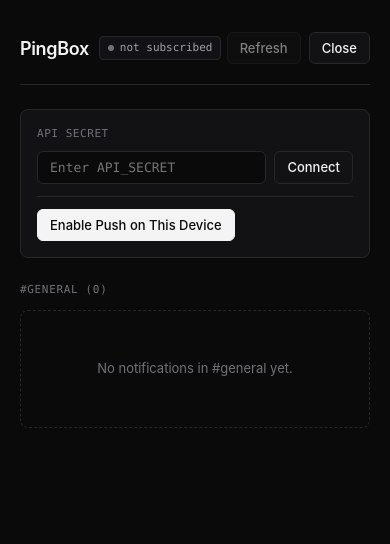
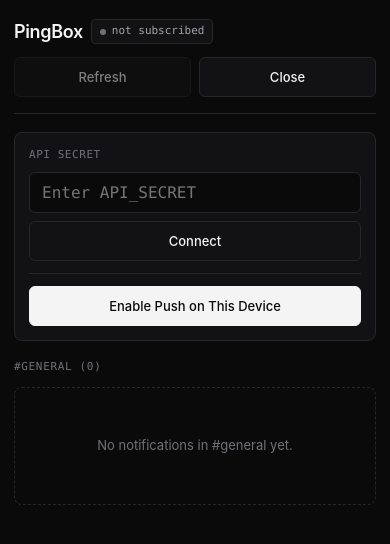
Before and after one commit to BhadriPrabhu/pingbox, a React (Vite) app: page / in a window 390 px wide. Shown: the top 544 px of the page. Built offline with nearby package versions, Linux system fonts and the light colour scheme.

Commit message:
style: add responsive topic chat UI

```diff
--- a/src/index.css
+++ b/src/index.css
@@ -330,3 +330,177 @@ body {
   font-size: 11px;
   color: var(--text-dim);
 }
+
+/* Topics / Chats Bar */
+.topics-bar {
+  display: flex;
+  align-items: center;
+  gap: 6px;
+  flex-wrap: wrap;
+  margin-bottom: 20px;
+}
+
+.topic-pill {
+  font-family: var(--mono);
+  font-size: 12px;
+  padding: 5px 10px;
+  border-radius: 6px;
+  border: 1px solid var(--border);
+  background: var(--surface);
+  color: var(--text-muted);
+  cursor: pointer;
+  transition: all 0.12s ease;
+}
+
+.topic-pill:hover {
+  border-color: var(--border-strong);
+  color: var(--text);
+}
+
+.topic-pill.active {
+  background: var(--accent);
+  color: var(--accent-fg);
+  border-color: var(--accent);
+  font-weight: 600;
+}
+
+.new-topic-form {
+  display: inline-flex;
+  gap: 6px;
+  align-items: center;
+}
+
+.new-topic-input {
+  width: 130px;
+  padding: 5px 8px;
+  font-size: 12px;
+}
+
+/* Delete Actions */
+.item-meta-right {
+  display: flex;
+  align-items: center;
+  gap: 10px;
+}
+
+.btn-ghost-danger {
+  background: transparent;
+  border: none;
+  color: var(--text-dim);
+  font-family: var(--mono);
+  font-size: 11px;
+  cursor: pointer;
+  padding: 2px 4px;
+  border-radius: 4px;
+}
+
+.btn-ghost-danger:hover {
+  color: var(--red);
+  background: rgba(239, 68, 68, 0.1);
+}
+
+.feed-actions {
+  display: flex;
+  gap: 8px;
+}
+
+/* Prevent long URLs or words from breaking mobile layout */
+.item-title,
+.item-body {
+  overflow-wrap: anywhere;
+}
+
+.item-link {
+  word-break: break-all;
+}
+
+/* Mobile Responsive */
+@media (max-width: 600px) {
+  .shell {
+    padding: 18px 14px calc(48px + env(safe-area-inset-bottom));
+  }
+
+  .header {
+    flex-wrap: wrap;
+    gap: 12px;
+    padding-bottom: 16px;
+    margin-bottom: 18px;
+  }
+
+  .brand {
+    flex-wrap: wrap;
+    gap: 8px;
+  }
+
+  .header-actions {
+    width: 100%;
+  }
+
+  .header-actions .btn {
+    flex: 1;
+    padding: 9px 12px;
+  }
+
+  .panel,
+  .composer {
+    padding: 14px;
+    margin-bottom: 18px;
+  }
+
+  /* Stack side-by-side inputs vertically */
+  .input-row,
+  .composer-row {
+    flex-direction: column;
+  }
+
+  /* Prevent iOS Safari auto-zoom on input focus */
+  .input,
+  .textarea {
+    font-size: 16px;
+    padding: 10px 12px;
+  }
+
+  .btn {
+    min-height: 40px;
+  }
+
+  .panel-footer .btn {
+    width: 100%;
+  }
+
+  .topics-bar {
+    gap: 8px;
+  }
+
+  .topic-pill {
+    padding: 7px 12px;
+    font-size: 13px;
+  }
+
+  .new-topic-form {
+    width: 100%;
+  }
+
+  .new-topic-input {
+    flex: 1;
+    width: auto;
+  }
+
+  /* Hide desktop keyboard shortcut hint & make Send button full width */
+  .composer-actions .hint {
+    display: none;
+  }
+
+  .composer-actions .btn-primary {
+    width: 100%;
+  }
+
+  .feed-item {
+    padding: 14px;
+  }
+
+  .item-top {
+    flex-wrap: wrap;
+    gap: 6px;
+  }
+}
```
